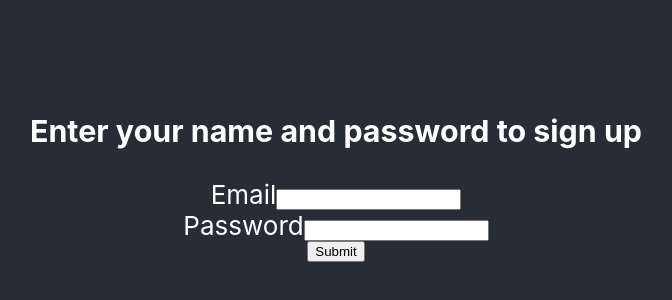
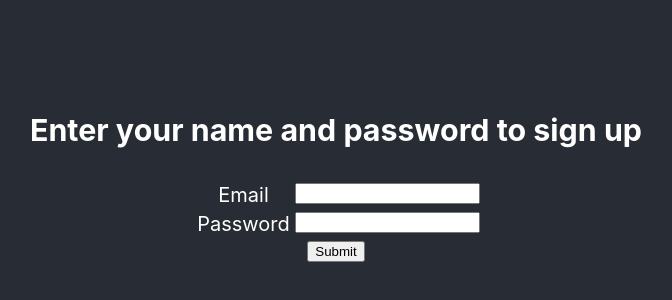
Before and after one commit to jscohen/socialtorahnew, a React (Create React App) app: page /signUp in a window 1280 px wide. Shown: the part 228-528 px from the top of the page, without its empty margins (304-976 px from the left). Built offline with nearby package versions, Linux system fonts and the light colour scheme.

Commit message:
Added new styling

```diff
--- a/src/App.css
+++ b/src/App.css
@@ -30,3 +30,17 @@
     transform: rotate(360deg);
   }
 }
+
+.label {
+  margin: 5px;
+  font-size: 20px;
+}
+
+.labelText {
+  float: inherit;
+  margin: 5px;
+}
+
+.labelInput {
+  float: right;
+}
```
